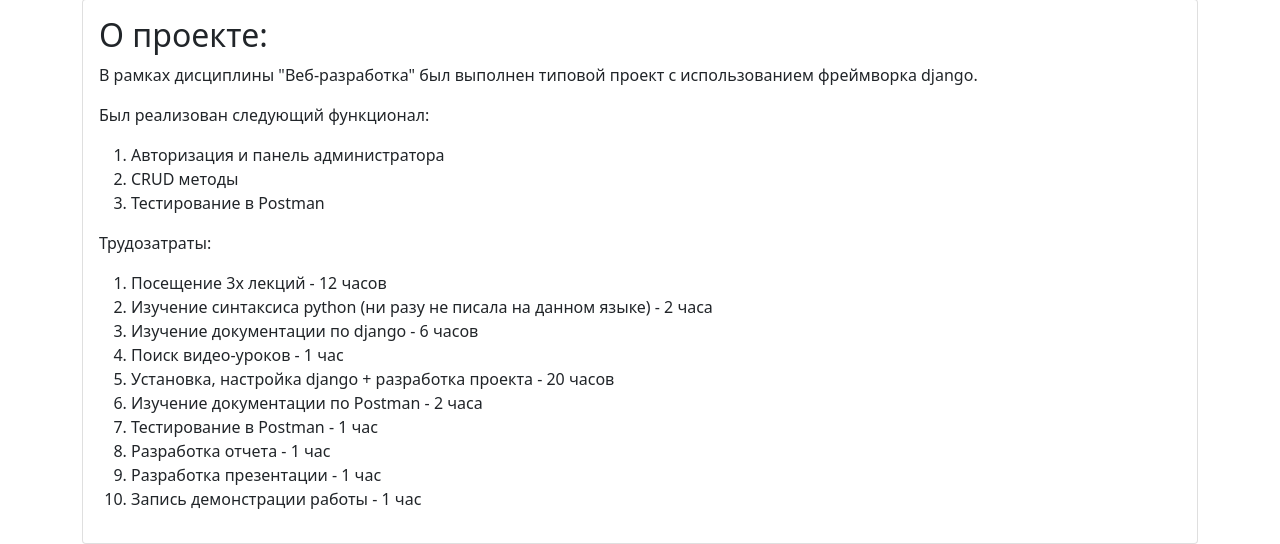
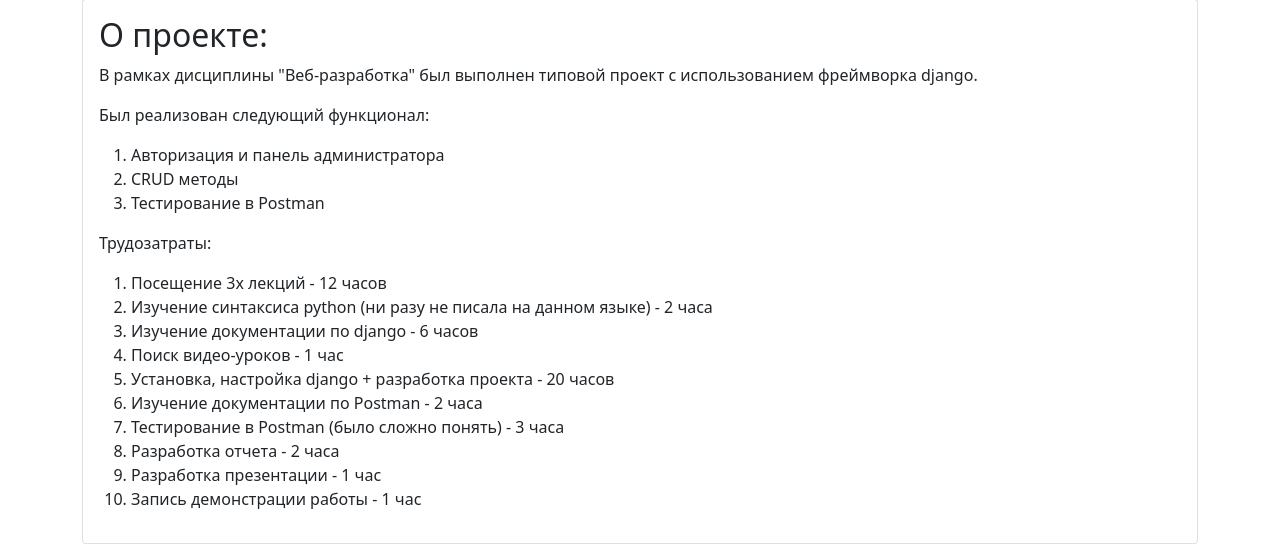
Before and after one commit to afluttershy/taskmanager, a Django app: page /about in a window 1280 px wide. Shown: the part 442-986 px from the top of the page. Run offline with Django 3.2, Linux system fonts and the light colour scheme.

Commit message:
edit text

```diff
--- a/main/templates/main/about.html
+++ b/main/templates/main/about.html
@@ -35,8 +35,8 @@
               <li>Поиск видео-уроков - 1 час</li>
               <li>Установка, настройка django + разработка проекта - 20 часов</li>
               <li>Изучение документации по Postman - 2 часa</li>
-              <li>Тестирование в Postman - 1 час</li>
-              <li>Разработка отчета - 1 час</li>
+              <li>Тестирование в Postman (было сложно понять) - 3 часа</li>
+              <li>Разработка отчета - 2 часа</li>
               <li>Разработка презентации - 1 час</li>
               <li>Запись демонстрации работы - 1 час</li>
           </ol>
```
